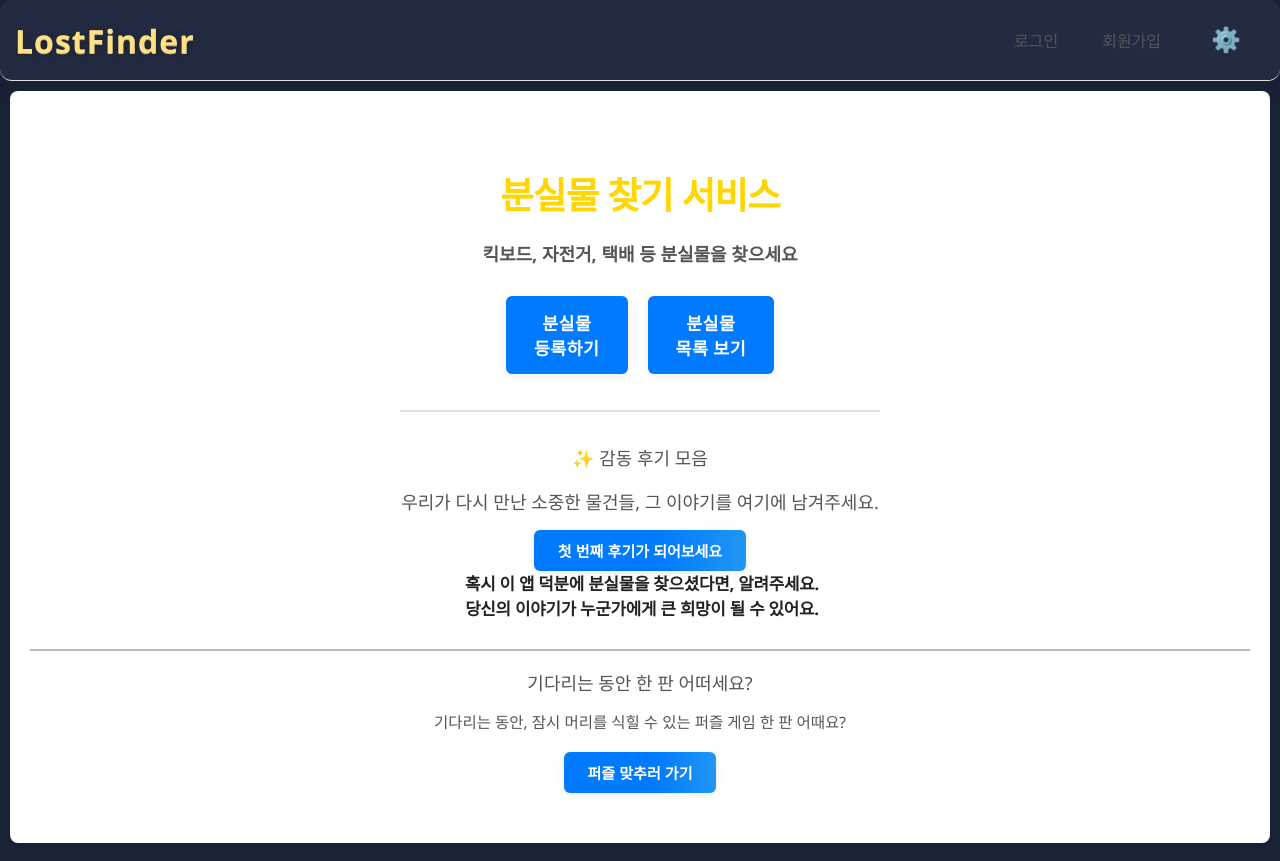
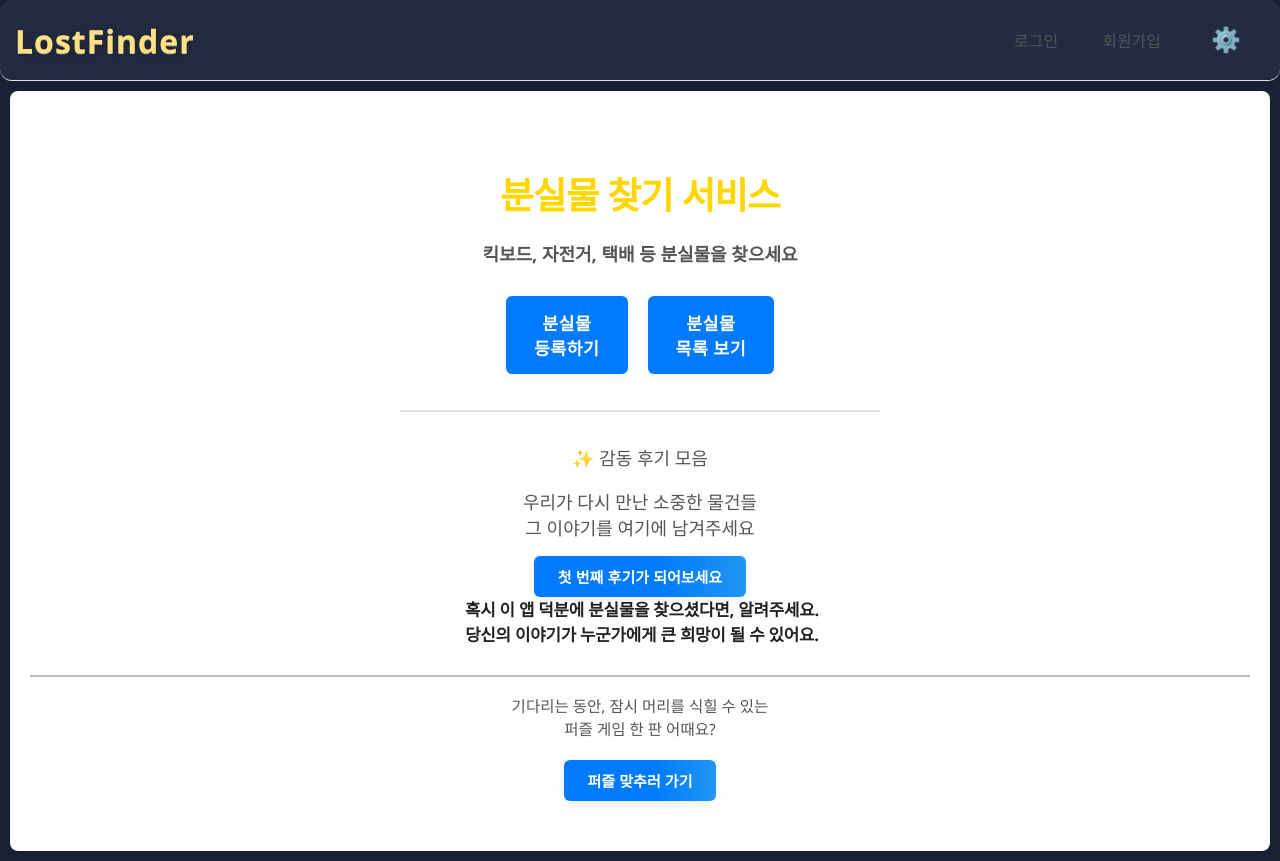
Before and after one commit to Christina0922/lost-finder, a React (Create React App) app in the folder client/: page / in a window 1280 px wide. Built offline with nearby package versions, Linux system fonts and the light colour scheme.

Commit message:
style: 안내문구 및 퍼즐 안내 두 줄로 개선, 불필요 문구 삭제

```diff
--- a/client/src/components/BottomBanner.tsx
+++ b/client/src/components/BottomBanner.tsx
@@ -11,7 +11,7 @@ export default function BottomBanner() {
           ✨ 감동 후기 모음
         </p>
         <p className="text-sm text-gray-600" style={{ textAlign: 'center', marginBottom: 16 }}>
-          우리가 다시 만난 소중한 물건들, 그 이야기를 여기에 남겨주세요.
+          우리가 다시 만난 소중한 물건들<br />그 이야기를 여기에 남겨주세요
         </p>
         <Link to="/success-stories">
           <button className="mt-3 px-5 py-2 bg-yellow-400 text-black font-bold rounded-lg hover:bg-yellow-300">
@@ -31,7 +31,7 @@ export default function BottomBanner() {
       {/* 기다리는 동안 한 판 어떠세요? 게임 유도 섹션 */}
       <div>
         <p className="text-lg font-semibold" style={{ textAlign: 'center', marginBottom: 8 }}>
-          기다리는 동안 한 판 어떠세요?
+          {/* 문구 삭제 및 두 줄 안내문만 남김 */}
         </p>
         <p
           className="text-gray-600"
@@ -42,7 +42,7 @@ export default function BottomBanner() {
             lineHeight: 1.5,
           }}
         >
-          기다리는 동안, 잠시 머리를 식힐 수 있는 퍼즐 게임 한 판 어때요?
+          기다리는 동안, 잠시 머리를 식힐 수 있는<br />퍼즐 게임 한 판 어때요?
         </p>
         <a
           href="https://3match-game-865e.vercel.app"
--- a/client/src/pages/MainPage.css
+++ b/client/src/pages/MainPage.css
@@ -172,8 +172,8 @@
   background: #fff;
   border-radius: 16px;
   box-shadow: 0 2px 12px rgba(0,0,0,0.07);
-  padding: 18px 18px 24px 18px;   /* padding-top: 18px (기존 28px) */
-  margin: 8px auto 0 auto;        /* margin-top: 8px (기존 18px) */
+  padding: 18px 18px 24px 18px;
+  margin: 2px auto 0 auto;        /* margin-top: 2px로 더 줄임 */
   max-width: 420px;
   width: 100%;
   box-sizing: border-box;
```
